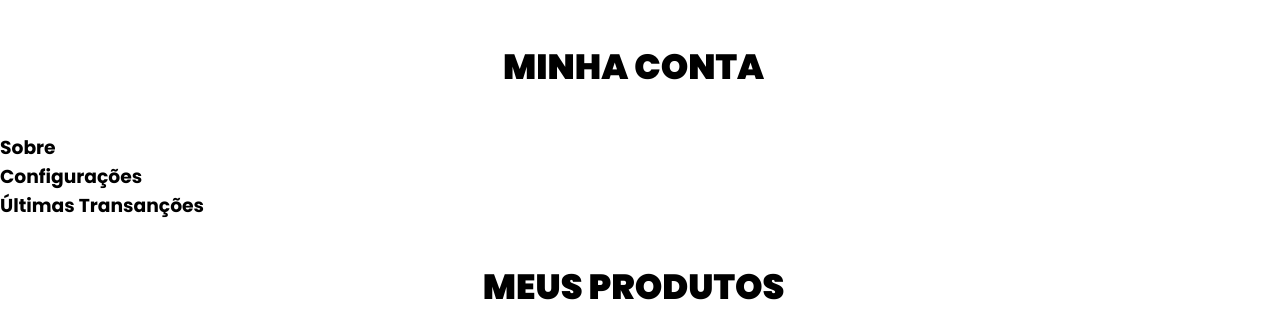
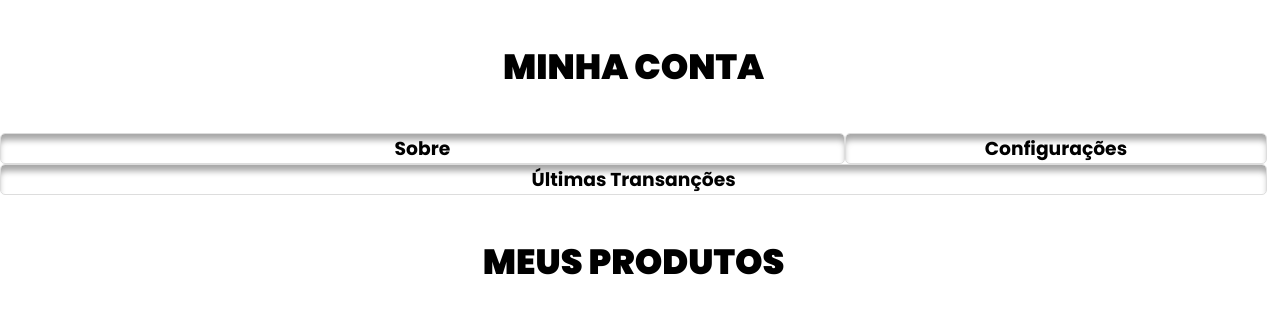
Before and after one commit to vinicr28/borrow-me, a PHP site: page /html/perfil.html in a window 1280 px wide. Shown: the part 90-420 px from the top of the page. Run offline with PHP 8.4, Linux system fonts and the light colour scheme.

Commit message:
Continuidade na página Admin

```diff
--- a/css/styles_perfil.css
+++ b/css/styles_perfil.css
@@ -1,6 +1,14 @@
-#divcontainer-principal__perfil {
+#divcontainer-principal__perfil__perfil {
     display: grid;
     grid-template-columns: 2fr 1fr;
+}
+
+.divcontainer-principal__perfil__item {
+    border: 1px solid #ddd;
+    border-radius: 5px;
+    overflow: hidden;
+    text-align: center;
+    box-shadow: inset 0 8px 6px -2px rgb(0 0 0 / 35%);
 }
 
 .div-principal__produtos__cards {
--- a/html/perfil.html
+++ b/html/perfil.html
@@ -29,14 +29,14 @@
         <section class="principal__perfil">
             <h2 class="titulo-da-secao">Minha Conta</h2>
             <div id="divcontainer-principal__perfil__perfil">
-                <div id="principal__perfil__resumo">
+                <div class="divcontainer-principal__perfil__item" id="principal__perfil__perfil__resumo">
                     <h3>Sobre</h3>
                 </div>
-                <div id="principal__perfil__conta">
+                <div class="divcontainer-principal__perfil__item" id="principal__perfil__perfil__conta">
                     <h3>Configurações</h3>
                 </div>
             </div>
-            <div id="divcontainer-principal__perfil__historico">
+            <div class="divcontainer-principal__perfil__item" id="divcontainer-principal__perfil__historico">
                 <h3>Últimas Transanções</h3>
 
             </div>
```
